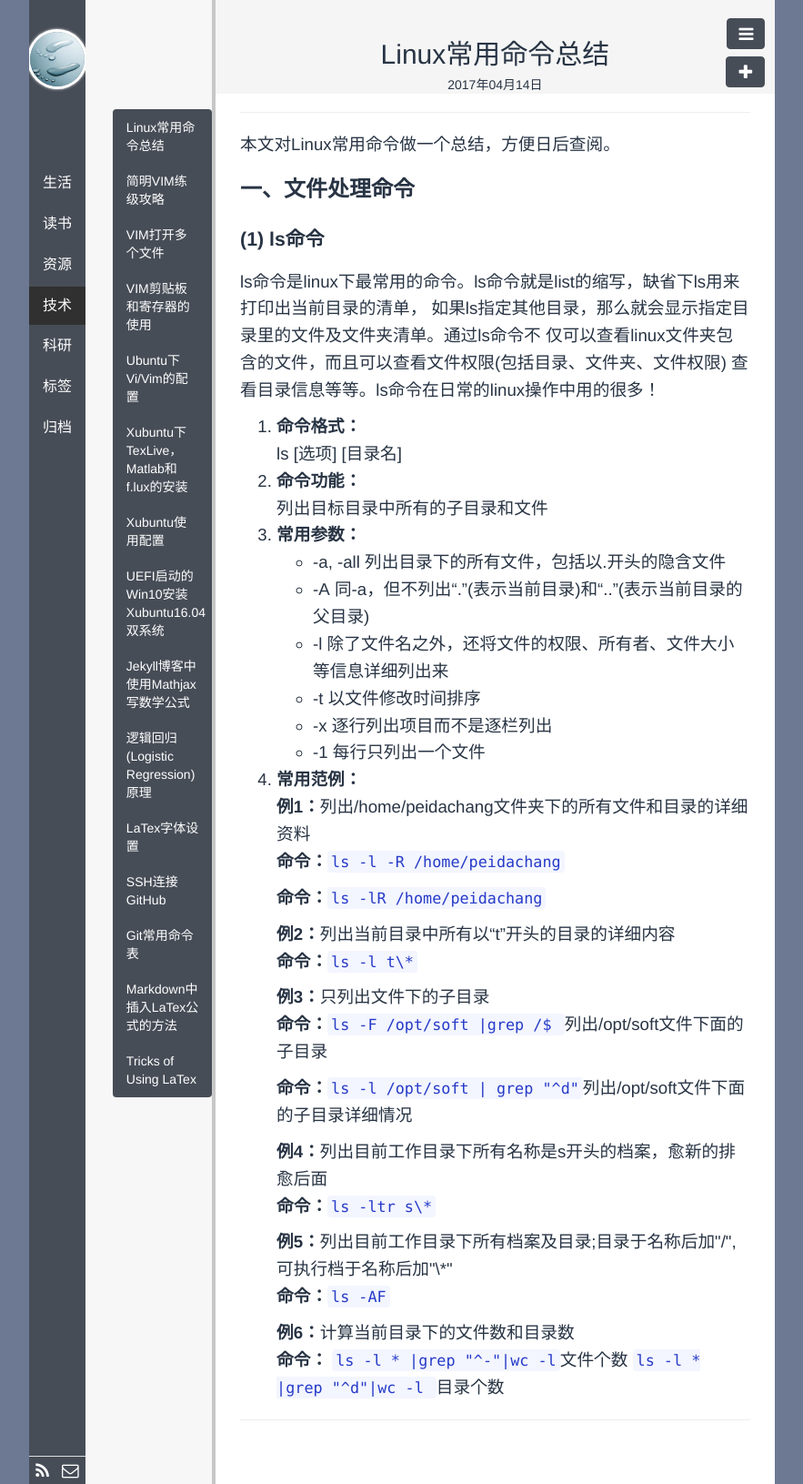
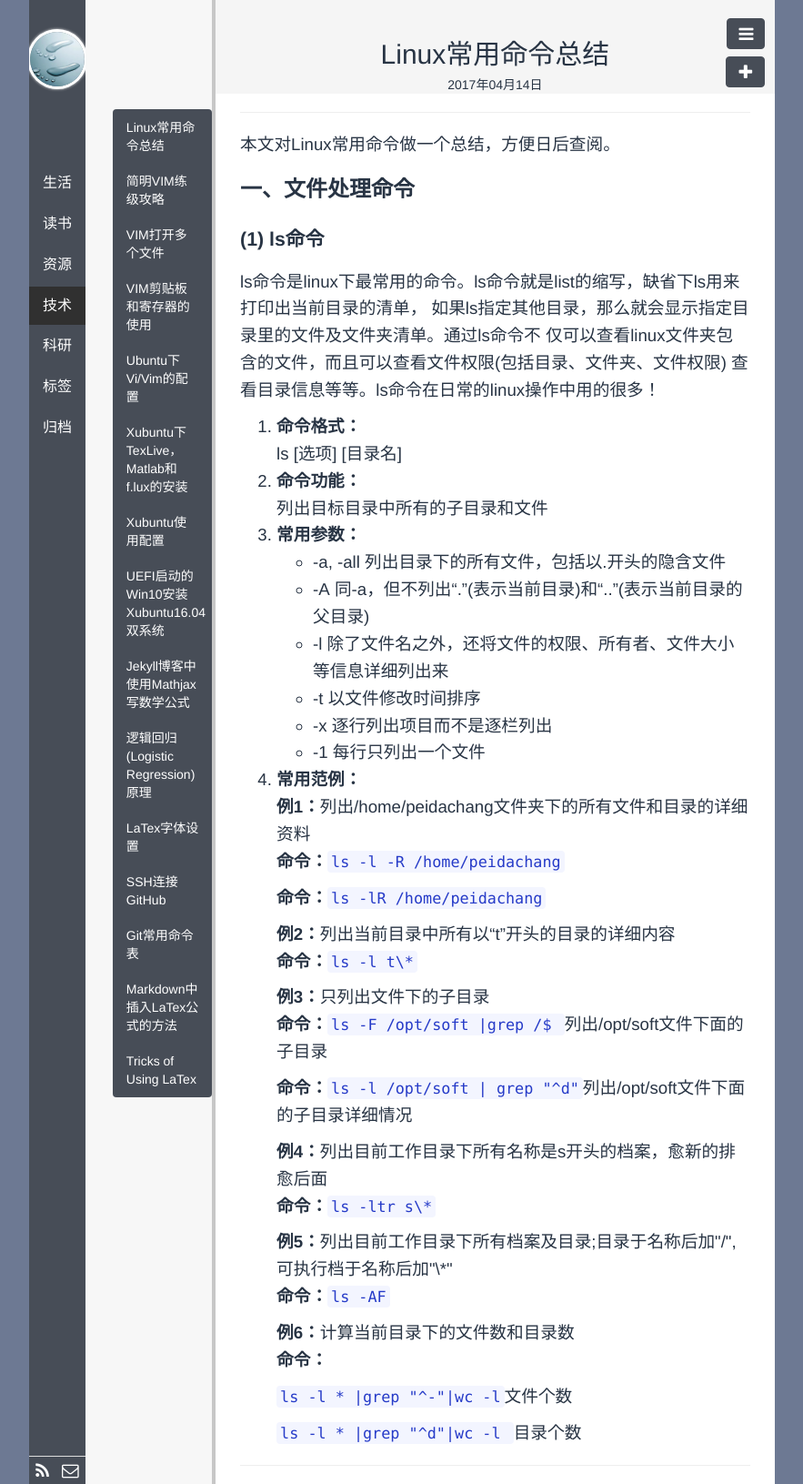
Before and after one commit to polyHong/polyHong.github.io, a Jekyll site: the page built from _posts/tech/2017-04-14-linux-command-list.md, in a window 1280 px wide. Shown: the whole page at 91% size, without its empty margins (198-1081 px from the left). Built offline with Jekyll 4.4.1, drawn with Linux system fonts in a browser that asks for light colours; Markdown is read by kramdown in place of the engine named in the settings; comment, search, counter and statistics services are not loaded.

Commit message:
update linux-command

```diff
--- a/_posts/tech/2017-04-14-linux-command-list.md
+++ b/_posts/tech/2017-04-14-linux-command-list.md
@@ -49,8 +49,7 @@
 <strong>例5：</strong>列出目前工作目录下所有档案及目录;目录于名称后加"/", 可执行档于名称后加"\*"
 <p><strong>命令：</strong><code>ls -AF</code></p>
 <strong>例6：</strong>计算当前目录下的文件数和目录数
-<p><strong>命令：</strong>
-<code>ls -l * |grep "^-"|wc -l</code>文件个数
-<code>ls -l * |grep "^d"|wc -l </code>目录个数
-</p>
+<p><strong>命令：</strong></p>
+<p><code>ls -l * |grep "^-"|wc -l</code>文件个数</p>
+<p><code>ls -l * |grep "^d"|wc -l </code>目录个数</p>
 </ol>
```
Also changed, not shown: 1 other file.
